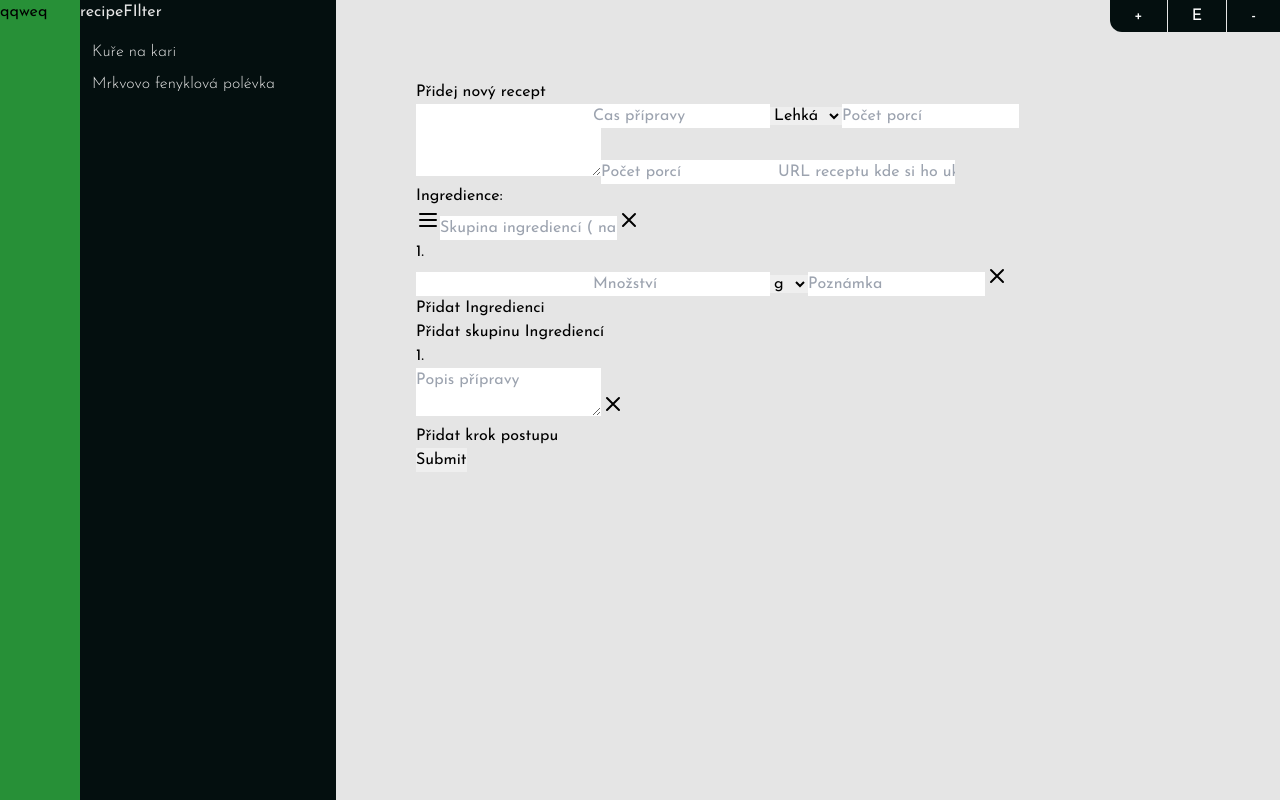
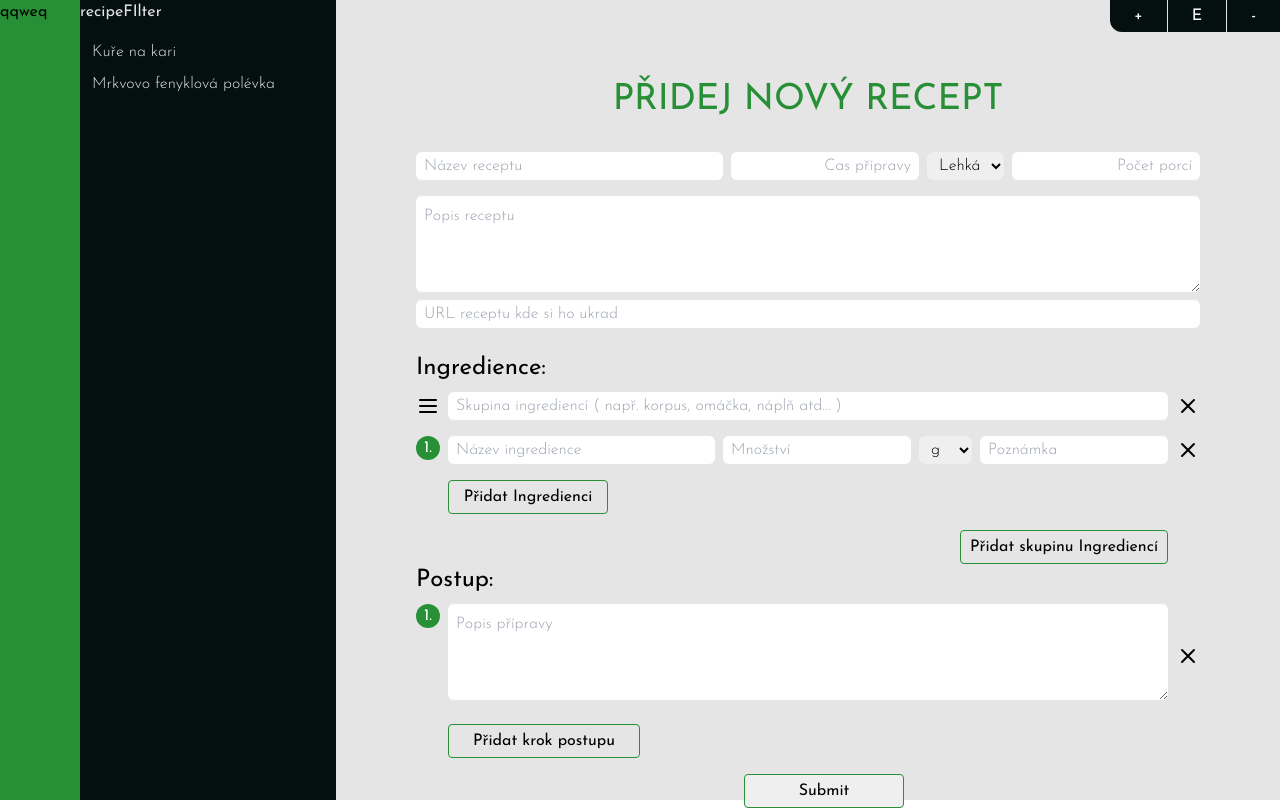
Before and after one commit to josefnagy/recipe-app, a React (Create React App) app: page /recipe/add in a window 1280 px wide. Built offline with nearby package versions, Linux system fonts and the light colour scheme.

Commit message:
style()- added styles to RecipeAdd form

```diff
--- a/src/components/RecipeAdd.tsx
+++ b/src/components/RecipeAdd.tsx
@@ -4,30 +4,42 @@ import { useForm } from 'react-hook-form';
 import { Recipe } from '../store/recipes/types';
 
 const RecipeAdd: React.FC = () => {
-  const { register, handleSubmit, watch } = useForm<Recipe>();
+  const { register, handleSubmit } = useForm<Recipe>();
 
   const onSubmit = (data: Recipe) => console.log(data);
 
-  // console.log(watch('name'));
-
   return (
     <div className="flex-auto bg-tertiary p-20 flex flex-col ml-84">
-      <h1>Přidej nový recept</h1>
-      <form onSubmit={handleSubmit(onSubmit)}>
-        <div>
-          <input name="name" ref={register} type="text" />
+      <h1 className="text-4xl font-heading uppercase text-primary text-center mb-8">
+        Přidej nový recept
+      </h1>
+      <form onSubmit={handleSubmit(onSubmit)} className="flex flex-col">
+        <div className="mb-4 flex">
           <input
+            className="rounded-md flex-1 h-7 mr-2 pl-2 focus:outline-none focus:ring-2 focus:ring-primary font-light"
+            name="name"
+            ref={register}
+            type="text"
+            placeholder="Název receptu"
+          />
+          <input
+            className="rounded-md  h-7 mr-2 px-2 text-right focus:outline-none focus:ring-2 focus:ring-primary font-light"
             name="cookingTime"
             ref={register}
             type="text"
             placeholder="Čas přípravy"
           />
-          <select name="difficulty" ref={register}>
+          <select
+            name="difficulty"
+            ref={register}
+            className="rounded-md  h-7 mr-2 pl-2 focus:outline-none focus:ring-2 focus:ring-primary font-light"
+          >
             <option value="easy">Lehká</option>
             <option value="moderate">Střední</option>
             <option value="hard">Těžká</option>
           </select>
           <input
+            className="rounded-md  h-7  px-2 text-right focus:outline-none focus:ring-2 focus:ring-primary font-light"
             name="portions"
             ref={register}
             type="text"
@@ -35,14 +47,15 @@ const RecipeAdd: React.FC = () => {
           />
         </div>
 
-        <textarea name="description" id="description" ref={register}></textarea>
+        <textarea
+          className="rounded-md w-full h-24 p-2 focus:outline-none focus:ring-2 focus:ring-primary mb-2 font-light"
+          name="description"
+          id="description"
+          ref={register}
+          placeholder="Popis receptu"
+        ></textarea>
         <input
-          name="portions"
-          ref={register}
-          type="text"
-          placeholder="Počet porcí"
-        />
-        <input
+          className="rounded-md w-full h-7 px-2 focus:outline-none focus:ring-2 focus:ring-primary font-light"
           name="url"
           type="text"
           ref={register}
@@ -50,13 +63,13 @@ const RecipeAdd: React.FC = () => {
         />
 
         {/* ------ INGREDIENTS------ */}
-        <div>
-          <h2>Ingredience:</h2>
+        <div className="mt-6 flex flex-col">
+          <h2 className="text-2xl mb-2">Ingredience:</h2>
           {/* ------ INGREDIENT GROUP ------ */}
-          <div>
+          <div className="flex flex-col">
             {/* ------ INGREDIENT GROUP HEADER ------ */}
-            <div>
-              <button>
+            <div className="flex mb-4">
+              <button className="mr-2">
                 <svg width="24" height="24" viewBox="0 0 24 24" fill="none">
                   <path
                     d="M4 18H20M4 6H20H4ZM4 12H20H4Z"
@@ -68,12 +81,13 @@ const RecipeAdd: React.FC = () => {
                 </svg>
               </button>
               <input
+                className="rounded-md flex-1 h-7 px-2 focus:outline-none focus:ring-2 focus:ring-primary font-light"
                 name="ingGroupName"
                 type="text"
                 ref={register}
                 placeholder="Skupina ingrediencí ( např. korpus, omáčka, náplň atd... )"
               />
-              <button>
+              <button className="ml-2">
                 <svg width="24" height="24" viewBox="0 0 24 24" fill="none">
                   <path
                     d="M6 6L18 18M6 18L18 6L6 18Z"
@@ -88,26 +102,35 @@ const RecipeAdd: React.FC = () => {
             {/* INGREDIENTS LIST */}
             <div>
               {/* INGREDIENT */}
-              <div>
-                <div>1.</div>
+              <div className="flex">
+                <div className="grid w-6 h-6 place-items-center bg-primary rounded-full text-white mr-2">
+                  1.
+                </div>
                 <input
+                  className="rounded-md flex-1 h-7 px-2 focus:outline-none focus:ring-2 focus:ring-primary font-light mr-2"
                   name="ingredientName"
                   type="text"
                   ref={register}
-                  placeholder=""
+                  placeholder="Název ingredience"
                 />
                 <input
+                  className="rounded-md h-7 px-2 focus:outline-none focus:ring-2 focus:ring-primary font-light mr-2"
                   name="amount"
                   type="text"
                   ref={register}
                   placeholder="Množství"
                 />
-                <select name="unit" ref={register}>
+                <select
+                  name="unit"
+                  ref={register}
+                  className="rounded-md h-7 px-2 focus:outline-none focus:ring-2 focus:ring-primary font-light mr-2"
+                >
                   <option value="g">g</option>
                   <option value="kg">kg</option>
                   <option value="ml">ml</option>
                 </select>
                 <input
+                  className="rounded-md h-7 px-2 focus:outline-none focus:ring-2 focus:ring-primary font-light mr-2"
                   name="note"
                   type="text"
                   ref={register}
@@ -126,17 +149,25 @@ const RecipeAdd: React.FC = () => {
                 </button>
               </div>
             </div>
-            <button>Přidat Ingredienci</button>
+            <button className="text-center mt-4 ml-8 w-40 border border-primary rounded py-1 px-2 hover:bg-primary hover:text-white">
+              Přidat Ingredienci
+            </button>
           </div>
-          <button>Přidat skupinu Ingrediencí</button>
+          <button className="text-center mt-4 ml-8 w-52 border border-primary rounded py-1 px-2 hover:bg-primary hover:text-white self-end mr-8">
+            Přidat skupinu Ingrediencí
+          </button>
         </div>
 
         {/* BATTLE PLAN */}
         <div>
+          <h2 className="text-2xl mb-2">Postup:</h2>
           {/* BATTLE PLAN STEP */}
-          <div>
-            <div>1.</div>
+          <div className="flex">
+            <div className="grid w-6 h-6 place-items-center bg-primary rounded-full text-white mr-2">
+              1.
+            </div>
             <textarea
+              className="rounded-md flex-1 h-24 p-2 focus:outline-none focus:ring-2 focus:ring-primary mr-2 mb-2 font-light"
               name="step-1"
               ref={register}
               placeholder="Popis přípravy"
@@ -153,10 +184,15 @@ const RecipeAdd: React.FC = () => {
               </svg>
             </button>
           </div>
-          <button>Přidat krok postupu</button>
+          <button className="text-center mt-4 ml-8 w-48 border border-primary rounded py-1 px-2 hover:bg-primary hover:text-white">
+            Přidat krok postupu
+          </button>
         </div>
 
-        <input type="submit" />
+        <input
+          type="submit"
+          className="text-center mt-4 ml-8 w-40 border border-primary rounded py-1 px-2 hover:bg-primary hover:text-white self-center"
+        />
       </form>
     </div>
   );
```
